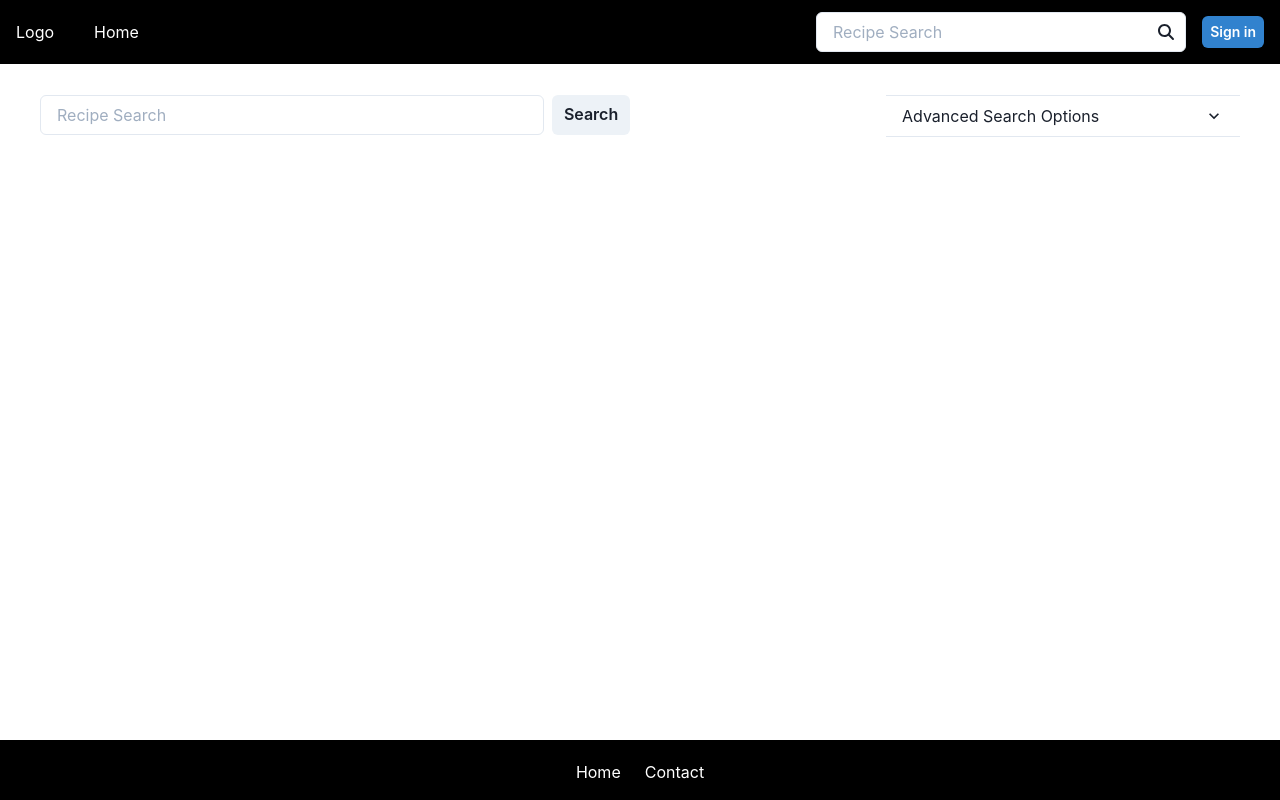
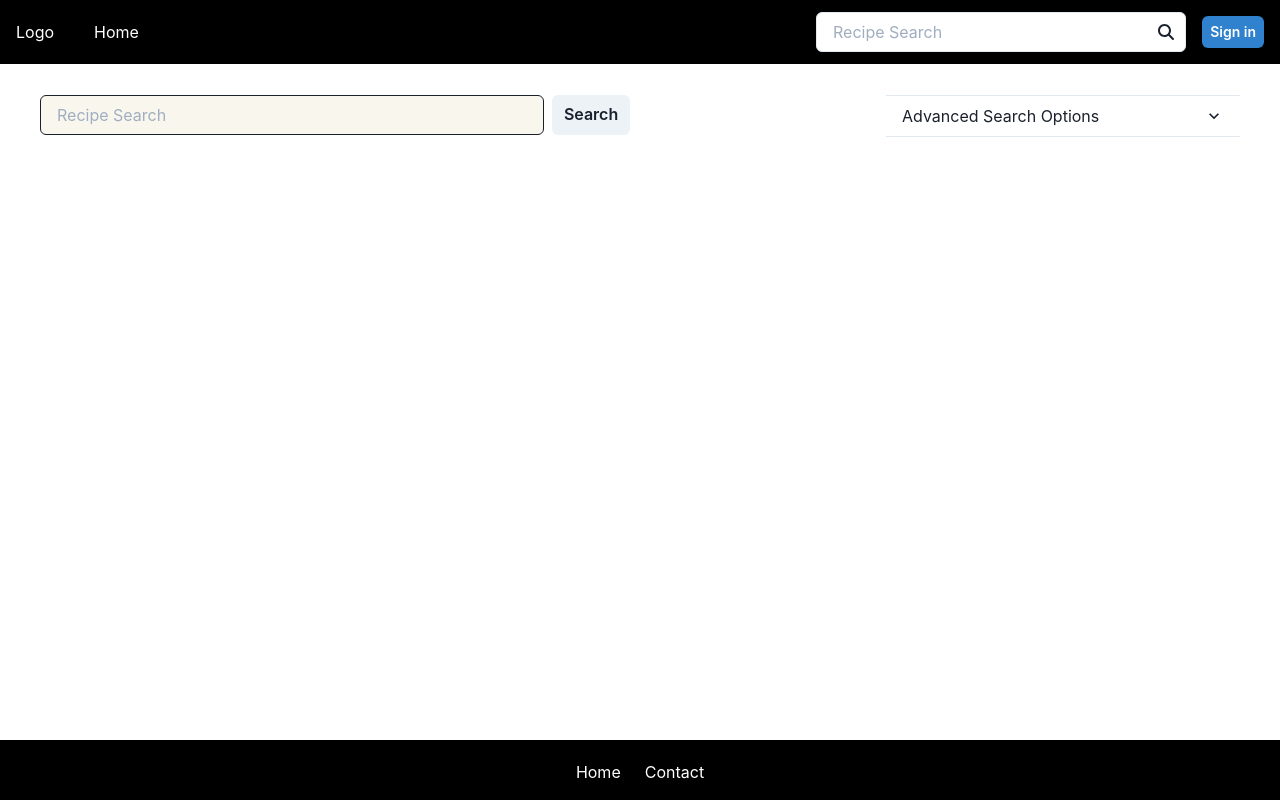
Before and after one commit to ksjefferies/Food-for-Thought, a React (Create React App) app: page / in a window 1280 px wide. Both pictures are taken after a click on the element 1166 px from the left and 32 px from the top of the page. Built offline with nearby package versions, Linux system fonts and the light colour scheme.

Commit message:
mypage formatting

```diff
--- a/src/component/pageContainer/header/Header.jsx
+++ b/src/component/pageContainer/header/Header.jsx
@@ -50,14 +50,14 @@ export default function Header() {
         <Box sx={{ position: 'fixed' }} width={'100%'} zIndex={'5'}
             bg={useColorModeValue('black', 'gray.900')} px={4}>
             <Flex h={16} alignItems={'center'} justifyContent={'space-between'}>
+                    <IconButton
+                        size={'sm'}
+                        icon={isOpen ? <CloseIcon /> : <HamburgerIcon />}
+                        aria-label={'Open Menu'}
+                        display={{ md: 'none' }}
+                        onClick={isOpen ? onClose : onOpen}
+                    />
 
-                <IconButton
-                    size={'md'}
-                    icon={isOpen ? <CloseIcon /> : <HamburgerIcon />}
-                    aria-label={'Open Menu'}
-                    display={{ md: 'none' }}
-                    onClick={isOpen ? onClose : onOpen}
-                />
                 <HStack spacing={8} alignItems={'center'} textColor={'white'}>
                     <Box>Logo</Box>
 
--- a/src/pages/MyPage.jsx
+++ b/src/pages/MyPage.jsx
@@ -1,6 +1,10 @@
+import PageContainer from "../component/pageContainer/PageContainer";
 import React from "react";
 import { useEffect, useState } from "react";
-import PageContainer from "../component/pageContainer/PageContainer";
+import { useQuery } from 'react-query'
+import { useUser } from "../utils/UserContext";
+import { RecipeCard } from "../component/recipeCard/RecipeCard";
+import { recipeByID } from "../utils/recipeHelper";
 import {
   Stack,
   Text,
@@ -9,13 +13,7 @@ import {
   useBreakpointValue,
   Heading,
   Flex,
-  Box
 } from '@chakra-ui/react';
-import { useUser } from "../utils/UserContext";
-import { RecipeCard } from "../component/recipeCard/RecipeCard";
-import { useQuery } from 'react-query'
-import { recipeByID } from "../utils/recipeHelper";
-
 
 export function MyPage(props) {
   const authUser = useUser()
@@ -25,10 +23,12 @@ export function MyPage(props) {
   const getFavorites = async () => {
     const userID = authUser.user._id
     const query = await fetch(`/api/user/${userID}`)
+
     return query.json()
   }
   const getAllFavorites = async ({ queryKey }) => {
     const data = queryKey[1]
+
     return Promise.all(data.favorites.map(item => recipeByID({ id: item })))
   }
   const favorites = useQuery({
@@ -43,7 +43,6 @@ export function MyPage(props) {
     enabled: !!favorites.data
   })
 
-
   useEffect(() => {
     getFavorites()
   }, [])
@@ -54,15 +53,18 @@ export function MyPage(props) {
       <Flex
         minH={'35vh'}
         direction={{ base: 'column-reverse', md: 'row' }}
-        mx={30}
+        mx={30}>
 
-      >
         <Flex
           flex={1}
           align={'center'}
           justify={'center'}>
+
           <Stack
-            spacing={6} w={'full'} maxW={'lg'}>
+            spacing={6}
+            w={'full'}
+            maxW={'lg'}>
+
             <Heading fontSize={{ base: '3xl', md: '4xl', lg: '5xl' }}>
               <Text
                 as={'span'}
@@ -79,10 +81,12 @@ export function MyPage(props) {
                 }}>
               </Text>
               <br />{' '}
+
               <Text color={'#00CECB'} as={'span'}>
                 Favorites
               </Text>{' '}
             </Heading>
+
             <Text
               fontSize={{ base: 'md', lg: 'lg' }}
               color={'gray.500'}>
@@ -103,15 +107,13 @@ export function MyPage(props) {
           } flex={0.9}>
 
           <Image
-          borderRadius={5}
+            borderRadius={5}
             alt={'Login Image'}
             src={
               'https://source.unsplash.com/1600x900/?healthy-food'
             }
           />
         </Flex>
-
-
       </Flex>
       {API.isSuccess && (
         <SimpleGrid
--- a/src/pages/Recipe.jsx
+++ b/src/pages/Recipe.jsx
@@ -59,7 +59,9 @@ export function Recipe() {
                     flex={0.5}
                     gap={2}>
                     <Input
-
+                        bg={'#F9F6EE'}
+                        borderColor={'light gray'}
+                        border={'1px'}
                         id="q"
                         value={params.q}
                         placeholder='Recipe Search'
```
